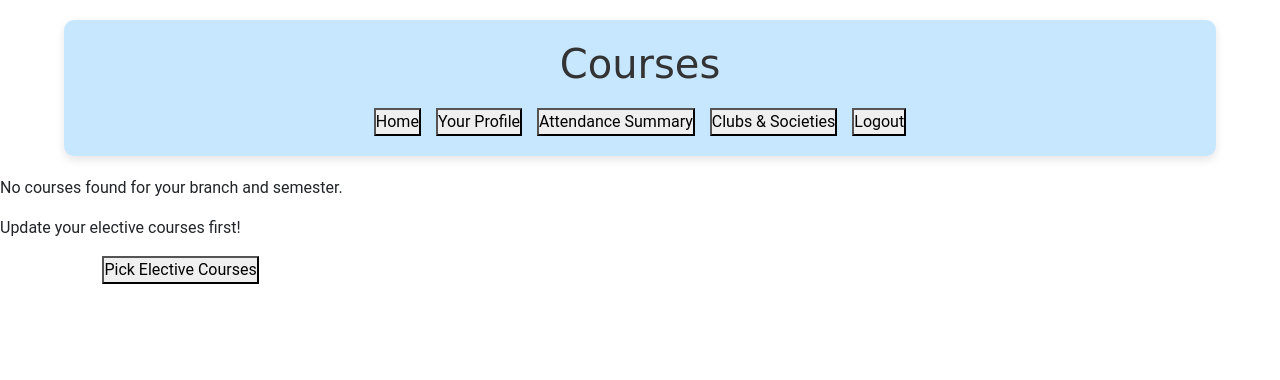
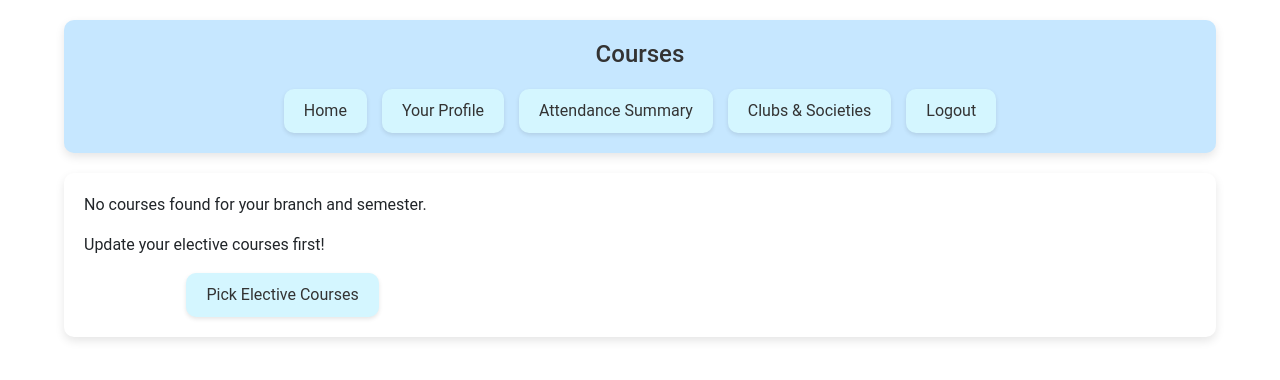
Before and after one commit to Pallav0099/SLCM, a Flask app: page /courses in a window 1280 px wide. Shown: the top 380 px of the page. Run offline with Flask 3, Linux system fonts and the light colour scheme; the visitor is signed in with stand-in values (Sample User, id 1); data that the repository does not hold is empty; some libraries are stand-ins or nearby versions; some web fonts are replaced.

Commit message:
Update styles.css

```diff
--- a/static/styles.css
+++ b/static/styles.css
@@ -18,8 +18,15 @@ body {
     margin: 20px auto;
     border-radius: 10px;
     width: 90%;
-    max-width: 1400px;
+    max-width: 95vw;
     box-shadow: 0 4px 10px rgba(0, 0, 0, 0.1);
+}
+.body-container-main {
+    padding: 20px;
+    margin: 20px auto;
+    border-radius: 10px;
+    width: 90%;
+    max-width: 95vw;
 }
 
 header {
@@ -28,9 +35,8 @@ header {
 }
 
 header h1 {
-    font-family: 'Caveat', cursive;
     color: #333;
-    font-size: 2.5em;
+    font-size: 1.5em;
 }
 
 /* Navigation Styles */
@@ -41,23 +47,37 @@ nav {
     flex-wrap: wrap;
 }
 
-.btn {
+.btn-header {
     background-color: #D4F6FF;
     color: #333;
     border: none;
     padding: 10px 20px;
-    border-radius: 20px;
+    border-radius: 10px;
     cursor: pointer;
     transition: all 0.3s;
     font-size: 1em;
     box-shadow: 0 2px 4px rgba(0, 0, 0, 0.1);
 }
 
-.btn:hover {
+.btn-header:hover {
     background-color: #FFDDDD;
     cursor:hand2;
 }
-
+.btn-pages {
+    background-color: #d4f6ff;
+    color: #333;
+    border: none;
+    padding: 10px 20px;
+    border-radius: 10px;
+    cursor: pointer;
+    transition: all 0.3s;
+    font-size: 1em;
+    box-shadow: 0 2px 4px rgba(0, 0, 0, 0.1);
+}
+.btn-pages:hover {
+    background-color: #FFDDDD;
+    cursor:hand2;
+}
 /* Card Deck */
 .card-deck {
     display: flex;
@@ -67,7 +87,6 @@ nav {
 }
 
 .card {
-    background-color: #D4F6FF;
     border-radius: 10px;
     box-shadow: 0 4px 8px rgba(0, 0, 0, 0.1);
     width: 300px;
@@ -90,7 +109,6 @@ nav {
 }
 
 .card-title {
-    font-family: 'Libre Baskerville', serif;
     color: #333;
     font-size: 1.3em;
     margin-bottom: 10px;
@@ -158,6 +176,14 @@ nav {
 .btn-login:hover {
     background-color: #FFDDDD;
 }
+.body-centered-div {
+    padding: 20px;
+    margin: 20px auto;
+    border-radius: 10px;
+    width: 90%;
+    max-width: 95vw;
+    box-shadow: 0 4px 10px rgba(0, 0, 0, 0.1);
+}
 
 footer {
     margin-top: 50px;
```
